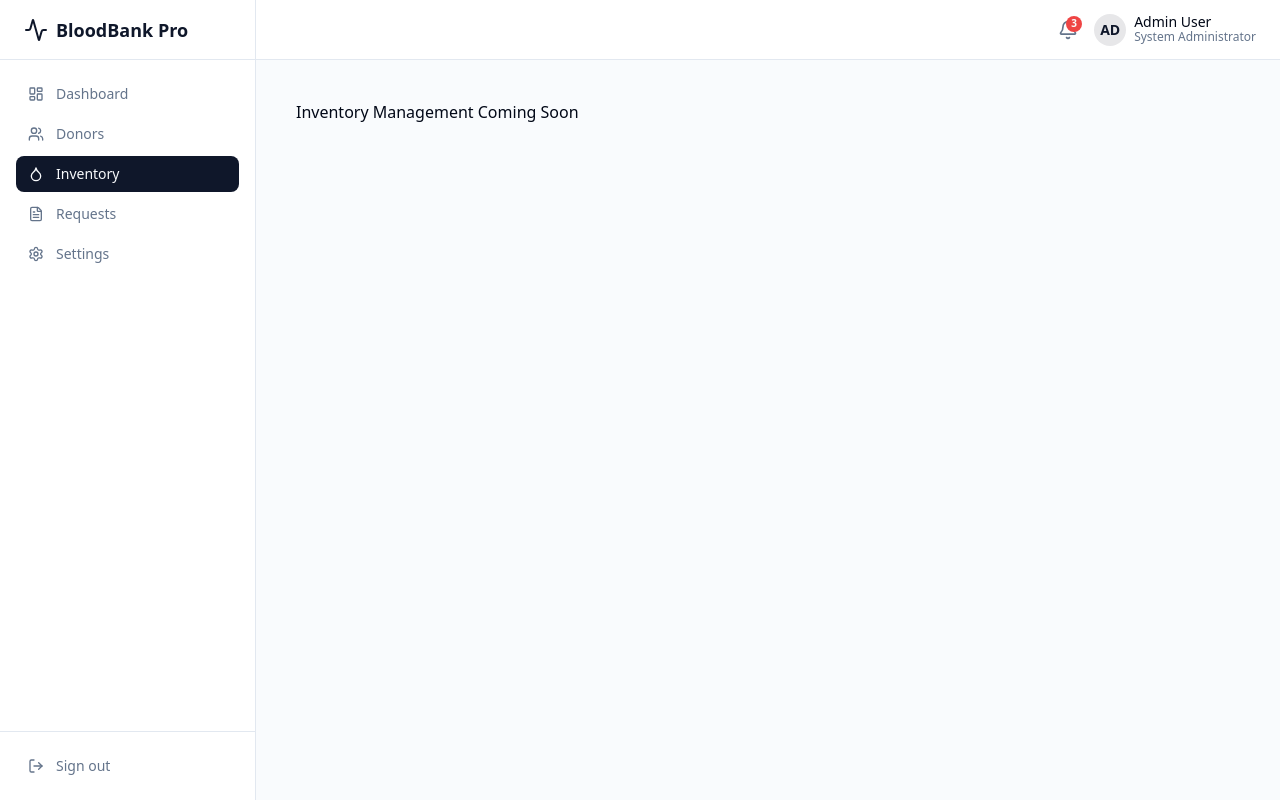
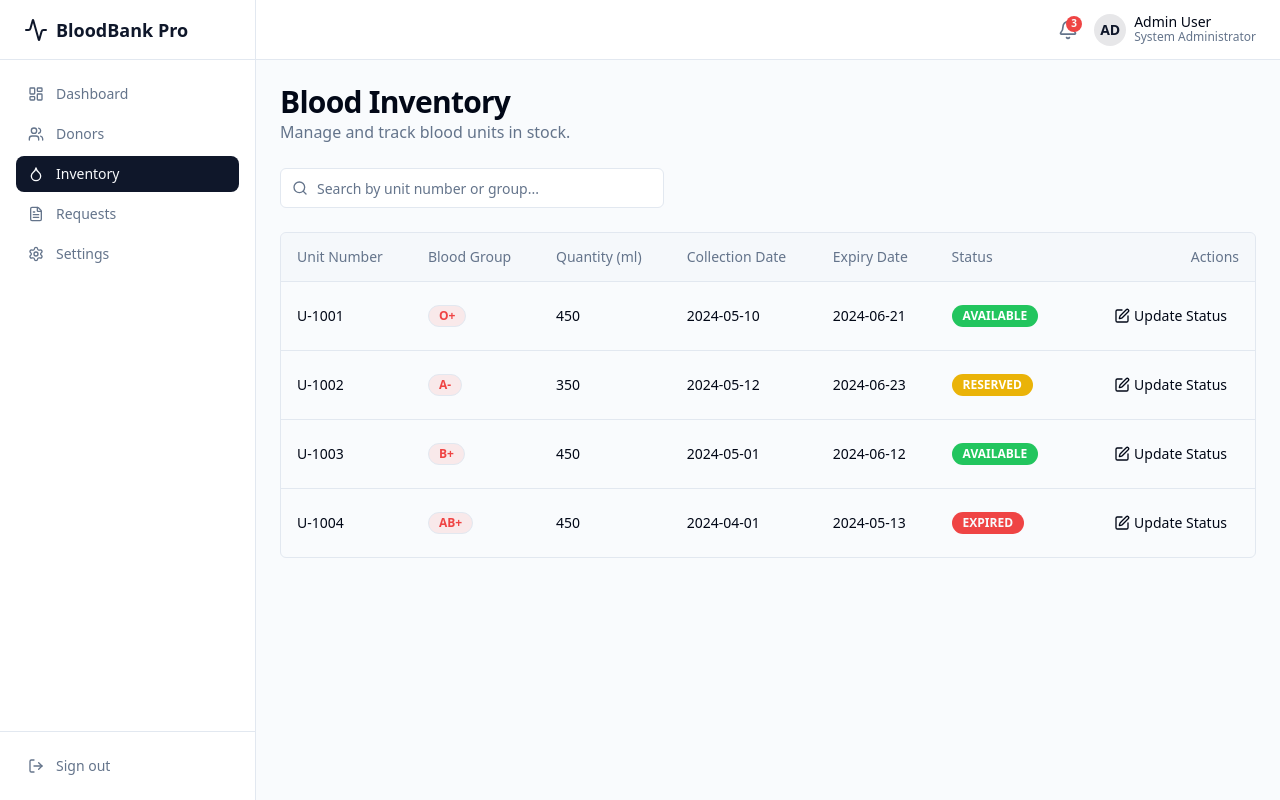
Before and after one commit to prasadanand412/blood-bank-management-system, a React (Vite) app in the folder frontend/: page /dashboard/inventory in a window 1280 px wide. Built offline with nearby package versions, Linux system fonts and the light colour scheme.

Commit message:
Added Blood Inventory Management System: Update 1.1

```diff
--- a/frontend/src/App.tsx
+++ b/frontend/src/App.tsx
@@ -5,6 +5,7 @@ import Dashboard from "./pages/Dashboard"
 
 import Donors from "./pages/Donors"
 import Requests from "./pages/Requests"
+import Inventory from "./pages/Inventory"
 
 function App() {
   return (
@@ -16,7 +17,7 @@ function App() {
         <Route path="/dashboard" element={<DashboardLayout />}>
           <Route index element={<Dashboard />} />
           <Route path="donors" element={<Donors />} />
-          <Route path="inventory" element={<div className="p-4">Inventory Management Coming Soon</div>} />
+          <Route path="inventory" element={<Inventory />} />
           <Route path="requests" element={<Requests />} />
           <Route path="settings" element={<div className="p-4">Settings Coming Soon</div>} />
         </Route>
--- /dev/null
+++ b/frontend/src/pages/Inventory.tsx
@@ -0,0 +1,151 @@
+import { useState } from "react"
+import { Button } from "@/components/ui/button"
+import { Input } from "@/components/ui/input"
+import { Table, TableBody, TableCell, TableHead, TableHeader, TableRow } from "@/components/ui/table"
+import { Badge } from "@/components/ui/badge"
+import { Modal } from "@/components/ui/modal"
+import { Select } from "@/components/ui/select"
+import { Search, Edit } from "lucide-react"
+
+export default function Inventory() {
+  const [searchTerm, setSearchTerm] = useState("")
+  const [isUpdateModalOpen, setIsUpdateModalOpen] = useState(false)
+  const [selectedUnit, setSelectedUnit] = useState<any>(null)
+  const [newStatus, setNewStatus] = useState("")
+
+  // Dummy State for Inventory Units
+  const [units, setUnits] = useState([
+    { id: 1, unitNumber: "U-1001", bloodGroup: "O+", quantity: 450, collectionDate: "2024-05-10", expiryDate: "2024-06-21", status: "AVAILABLE" },
+    { id: 2, unitNumber: "U-1002", bloodGroup: "A-", quantity: 350, collectionDate: "2024-05-12", expiryDate: "2024-06-23", status: "RESERVED" },
+    { id: 3, unitNumber: "U-1003", bloodGroup: "B+", quantity: 450, collectionDate: "2024-05-01", expiryDate: "2024-06-12", status: "AVAILABLE" },
+    { id: 4, unitNumber: "U-1004", bloodGroup: "AB+", quantity: 450, collectionDate: "2024-04-01", expiryDate: "2024-05-13", status: "EXPIRED" },
+  ])
+
+  const filteredUnits = units.filter(u =>
+    u.unitNumber.toLowerCase().includes(searchTerm.toLowerCase()) ||
+    u.bloodGroup.toLowerCase().includes(searchTerm.toLowerCase())
+  )
+
+  const handleUpdateClick = (unit: any) => {
+    setSelectedUnit(unit)
+    setNewStatus(unit.status)
+    setIsUpdateModalOpen(true)
+  }
+
+  const handleUpdateSubmit = (e: React.FormEvent) => {
+    e.preventDefault()
+    if (!selectedUnit) return
+
+    // Simulate API Call
+    setTimeout(() => {
+      setUnits(units.map(u => u.id === selectedUnit.id ? { ...u, status: newStatus } : u))
+      setIsUpdateModalOpen(false)
+      setSelectedUnit(null)
+    }, 500)
+  }
+
+  const getStatusBadgeVariant = (status: string) => {
+    switch (status) {
+      case "AVAILABLE": return "success"
+      case "RESERVED": return "warning"
+      case "DISCARDED":
+      case "EXPIRED": return "destructive"
+      default: return "outline"
+    }
+  }
+
+  return (
+    <div className="space-y-6">
+      <div className="flex items-center justify-between">
+        <div>
+          <h2 className="text-3xl font-bold tracking-tight">Blood Inventory</h2>
+          <p className="text-muted-foreground">Manage and track blood units in stock.</p>
+        </div>
+      </div>
+
+      <div className="flex items-center gap-2 max-w-sm">
+        <Search className="h-4 w-4 text-muted-foreground absolute ml-3" />
+        <Input
+          placeholder="Search by unit number or group..."
+          className="pl-9"
+          value={searchTerm}
+          onChange={(e) => setSearchTerm(e.target.value)}
+        />
+      </div>
+
+      <Table>
+        <TableHeader>
+          <TableRow>
+            <TableHead>Unit Number</TableHead>
+            <TableHead>Blood Group</TableHead>
+            <TableHead>Quantity (ml)</TableHead>
+            <TableHead>Collection Date</TableHead>
+            <TableHead>Expiry Date</TableHead>
+            <TableHead>Status</TableHead>
+            <TableHead className="text-right">Actions</TableHead>
+          </TableRow>
+        </TableHeader>
+        <TableBody>
+          {filteredUnits.map((unit) => (
+            <TableRow key={unit.id}>
+              <TableCell className="font-medium">{unit.unitNumber}</TableCell>
+              <TableCell>
+                <Badge variant="outline" className="bg-destructive/10 text-destructive">{unit.bloodGroup}</Badge>
+              </TableCell>
+              <TableCell>{unit.quantity}</TableCell>
+              <TableCell>{unit.collectionDate}</TableCell>
+              <TableCell>{unit.expiryDate}</TableCell>
+              <TableCell>
+                <Badge variant={getStatusBadgeVariant(unit.status) as any}>
+                  {unit.status}
+                </Badge>
+              </TableCell>
+              <TableCell className="text-right">
+                <Button variant="ghost" size="sm" onClick={() => handleUpdateClick(unit)}>
+                  <Edit className="h-4 w-4 mr-1" />
+                  Update Status
+                </Button>
+              </TableCell>
+            </TableRow>
+          ))}
+          {filteredUnits.length === 0 && (
+            <TableRow>
+              <TableCell colSpan={7} className="text-center h-24 text-muted-foreground">
+                No inventory units found.
+              </TableCell>
+            </TableRow>
+          )}
+        </TableBody>
+      </Table>
+
+      <Modal
+        isOpen={isUpdateModalOpen}
+        onClose={() => setIsUpdateModalOpen(false)}
+        title="Update Unit Status"
+        description="Change the status of the selected blood unit."
+      >
+        {selectedUnit && (
+          <form onSubmit={handleUpdateSubmit} className="space-y-4">
+            <div className="space-y-2">
+              <label className="text-sm font-medium">Unit Number</label>
+              <Input disabled value={selectedUnit.unitNumber} />
+            </div>
+            <div className="space-y-2">
+              <label className="text-sm font-medium">New Status</label>
+              <Select value={newStatus} onChange={e => setNewStatus(e.target.value)}>
+                <option value="AVAILABLE">AVAILABLE</option>
+                <option value="RESERVED">RESERVED</option>
+                <option value="DISCARDED">DISCARDED</option>
+                <option value="EXPIRED">EXPIRED</option>
+              </Select>
+            </div>
+            <div className="flex justify-end gap-3 pt-4 border-t">
+              <Button type="button" variant="outline" onClick={() => setIsUpdateModalOpen(false)}>Cancel</Button>
+              <Button type="submit">Save Changes</Button>
+            </div>
+          </form>
+        )}
+      </Modal>
+    </div>
+  )
+}
```
Also changed, not shown: 2 other files (tests, documents, lock files or other folders).
